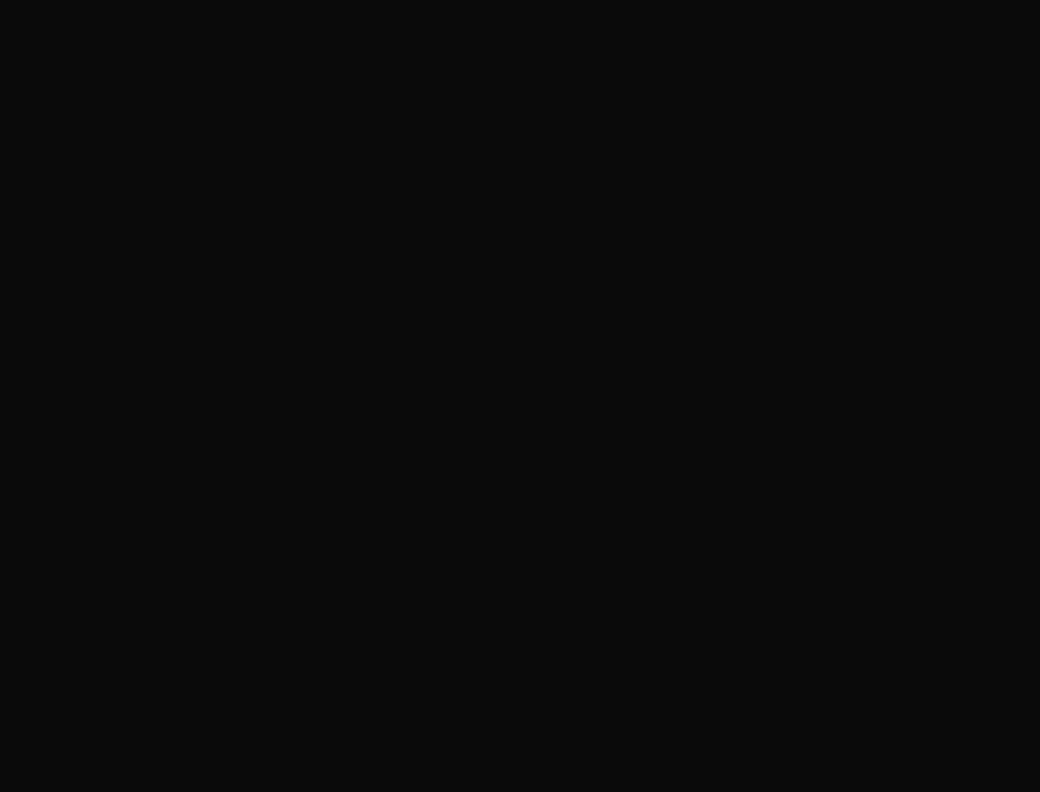
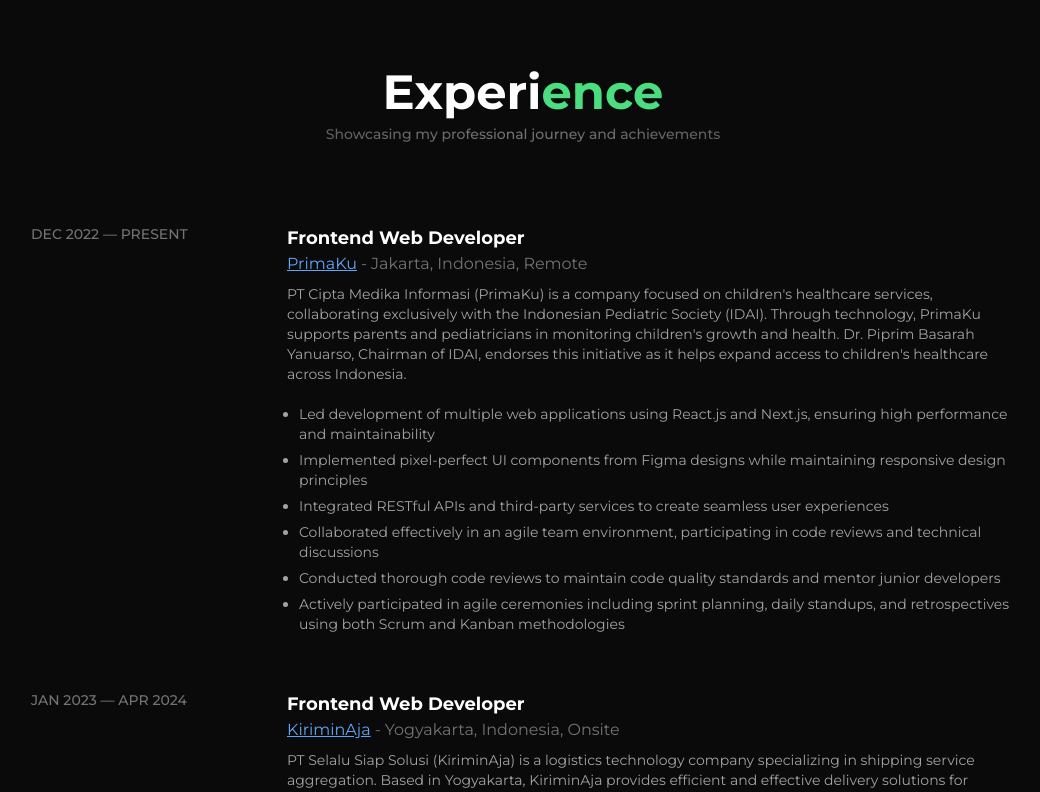
Before and after one commit to yeremiaChris/portfolio-revamp, a Next.js app: page / in a window 1280 px wide. Shown: the part 1380-2172 px from the top of the page, without its empty margins (117-1157 px from the left). Before the commit the page ends 1408 px from the top, so only its background shows below. Built offline with nearby package versions, Linux system fonts and the light colour scheme; a web font is replaced by a local one.

Commit message:
feat: add experience section

```diff
--- a/app/components/About.tsx
+++ b/app/components/About.tsx
@@ -74,7 +74,7 @@ export const About = () => {
     <motion.section
       {...defaultMotionProps}
       id="about"
-      className="max-w-5xl self-center space-y-5 pb-10 px-5 mx-auto text-white"
+      className="max-w-5xl mb-20 self-center space-y-5 px-5 mx-auto text-white"
     >
       <motion.div
         {...defaultMotionProps}
--- /dev/null
+++ b/app/components/Experience.tsx
@@ -0,0 +1,165 @@
+"use client";
+import Link from "next/link";
+import { motion } from "framer-motion";
+
+interface ExperienceItemProps {
+  date: string;
+  title: string;
+  company: {
+    name: string;
+    url: string;
+  };
+  location: string;
+  description: string;
+  responsibilities: string[];
+}
+
+const defaultMotionProps = {
+  initial: { opacity: 0, y: 20 },
+  whileInView: { opacity: 1, y: 0 },
+  viewport: { once: true },
+  transition: { duration: 0.8 },
+};
+
+const ExperienceItem = ({
+  date,
+  title,
+  company,
+  location,
+  description,
+  responsibilities,
+}: ExperienceItemProps) => (
+  <div className="grid md:grid-cols-4 gap-5 md:gap-10">
+    <motion.div
+      initial={{ opacity: 0, x: -20 }}
+      whileInView={{ opacity: 1, x: 0 }}
+      viewport={{ once: true }}
+      transition={{ duration: 0.6, delay: 0.4 }}
+      className="col-span-1"
+    >
+      <h2 className="text-neutral-500 uppercase text-sm font-medium">{date}</h2>
+    </motion.div>
+    <motion.div
+      initial={{ opacity: 0, x: 20 }}
+      whileInView={{ opacity: 1, x: 0 }}
+      viewport={{ once: true }}
+      transition={{ duration: 0.6, delay: 0.4 }}
+      className="col-span-3"
+    >
+      <h2 className="text-lg font-bold">{title}</h2>
+      <div className="flex gap-1 items-center text-neutral-500">
+        <Link
+          href={company.url}
+          target="_blank"
+          className="text-blue-400 underline"
+        >
+          {company.name}
+        </Link>
+        <span>-</span>
+        <span>{location}</span>
+      </div>
+      <p className="mt-2 text-neutral-400 text-sm">{description}</p>
+
+      <div className="mt-5 space-y-3 [&>ul]:list-disc [&>ul]:list-outside [&>ul]:space-y-1.5 [&>ul]:pl-3">
+        <ul className="space-y-3 text-neutral-400 text-sm">
+          {responsibilities.map((responsibility, index) => (
+            <motion.li
+              key={index}
+              initial={{ opacity: 0, y: 20 }}
+              whileInView={{ opacity: 1, y: 0 }}
+              viewport={{ once: true }}
+              transition={{ duration: 0.8, delay: 0.6 + index * 0.1 }}
+            >
+              {responsibility}
+            </motion.li>
+          ))}
+        </ul>
+      </div>
+    </motion.div>
+  </div>
+);
+
+export const Experience = () => {
+  const experiences: ExperienceItemProps[] = [
+    {
+      date: "Dec 2022 — PRESENT",
+      title: "Frontend Web Developer",
+      company: {
+        name: "PrimaKu",
+        url: "https://primaku.com",
+      },
+      location: "Jakarta, Indonesia, Remote",
+      description:
+        "PT Cipta Medika Informasi (PrimaKu) is a company focused on children's healthcare services, collaborating exclusively with the Indonesian Pediatric Society (IDAI). Through technology, PrimaKu supports parents and pediatricians in monitoring children's growth and health. Dr. Piprim Basarah Yanuarso, Chairman of IDAI, endorses this initiative as it helps expand access to children's healthcare across Indonesia.",
+      responsibilities: [
+        "Led development of multiple web applications using React.js and Next.js, ensuring high performance and maintainability",
+        "Implemented pixel-perfect UI components from Figma designs while maintaining responsive design principles",
+        "Integrated RESTful APIs and third-party services to create seamless user experiences",
+        "Collaborated effectively in an agile team environment, participating in code reviews and technical discussions",
+        "Conducted thorough code reviews to maintain code quality standards and mentor junior developers",
+        "Actively participated in agile ceremonies including sprint planning, daily standups, and retrospectives using both Scrum and Kanban methodologies",
+      ],
+    },
+    {
+      date: "Jan 2023 — Apr 2024",
+      title: "Frontend Web Developer",
+      company: {
+        name: "KiriminAja",
+        url: "https://kiriminaja.com",
+      },
+      location: "Yogyakarta, Indonesia, Onsite",
+      description:
+        "PT Selalu Siap Solusi (KiriminAja) is a logistics technology company specializing in shipping service aggregation. Based in Yogyakarta, KiriminAja provides efficient and effective delivery solutions for businesses, including regular, instant, cargo, and bulk shipments. With mobile and web platforms, KiriminAja simplifies logistics management, helping businesses optimize their shipping processes.",
+      responsibilities: [
+        "Led development of multiple web applications using React.js and Next.js, ensuring high performance and maintainability",
+        "Implemented pixel-perfect UI components from Figma designs while maintaining responsive design principles",
+        "Integrated RESTful APIs and third-party services to create seamless user experiences",
+        "Collaborated effectively in an agile team environment, participating in code reviews and technical discussions",
+        "Conducted thorough code reviews to maintain code quality standards and mentor junior developers",
+        "Actively participated in agile ceremonies including sprint planning, daily standups, and retrospectives using both Scrum and Kanban methodologies",
+      ],
+    },
+    {
+      date: "Jan 2022 — May 2023",
+      title: "Frontend Web Developer",
+      company: {
+        name: "iCreativeLabs",
+        url: "https://icreativelabs.com/",
+      },
+      location: "Bandung, Indonesia, Hybrid",
+      description:
+        "PT Idekreatif Menusa Teknologi (iCreativeLabs) is a digital transformation company that bridges business vision with innovative technology. With over 13 years of experience, we have completed 150+ projects for 70+ clients, delivering impactful IT solutions. Committed to excellence, innovation, and customer satisfaction, we help businesses grow through cutting-edge digital strategies.",
+      responsibilities: [
+        "Led development of multiple web applications using React.js and Next.js, ensuring high performance and maintainability",
+        "Implemented pixel-perfect UI components from Figma designs while maintaining responsive design principles",
+        "Integrated RESTful APIs and third-party services to create seamless user experiences",
+        "Collaborated effectively in an agile team environment, participating in code reviews and technical discussions",
+        "Conducted thorough code reviews to maintain code quality standards and mentor junior developers",
+      ],
+    },
+  ];
+
+  return (
+    <section id="projects" className="text-white max-w-5xl mx-auto px-5 pb-10">
+      <motion.div
+        {...defaultMotionProps}
+        transition={{ duration: 0.8, delay: 0.2 }}
+        className="mb-20 space-y-2"
+      >
+        <h2 className="md:text-5xl text-3xl text-center font-bold">
+          Experi<span className="text-green-400">ence</span>
+        </h2>
+
+        <p className="text-center text-sm bg-gradient-to-r from-neutral-700 via-neutral-500 to-neutral-700 text-transparent bg-clip-text bg-300% animate-shine font-medium">
+          Showcasing my professional journey and achievements
+        </p>
+      </motion.div>
+
+      <div className="space-y-14">
+        {experiences.map((experience) => (
+          <ExperienceItem key={experience.company.name} {...experience} />
+        ))}
+      </div>
+    </section>
+  );
+};
--- a/app/page.tsx
+++ b/app/page.tsx
@@ -3,6 +3,7 @@ import { Header } from "./components/Header";
 import { MainBanner } from "./components/MainBanner";
 import { EmailSeparator } from "./components/EmailSeparator";
 import { About } from "./components/About";
+import { Experience } from "./components/Experience";
 
 export const metadata = {
   title: "Yeremia Chris Saragi | Frontend Web Developer",
@@ -42,6 +43,8 @@ export default function Home() {
       <EmailSeparator />
 
       <About />
+
+      <Experience />
     </>
   );
 }
```
